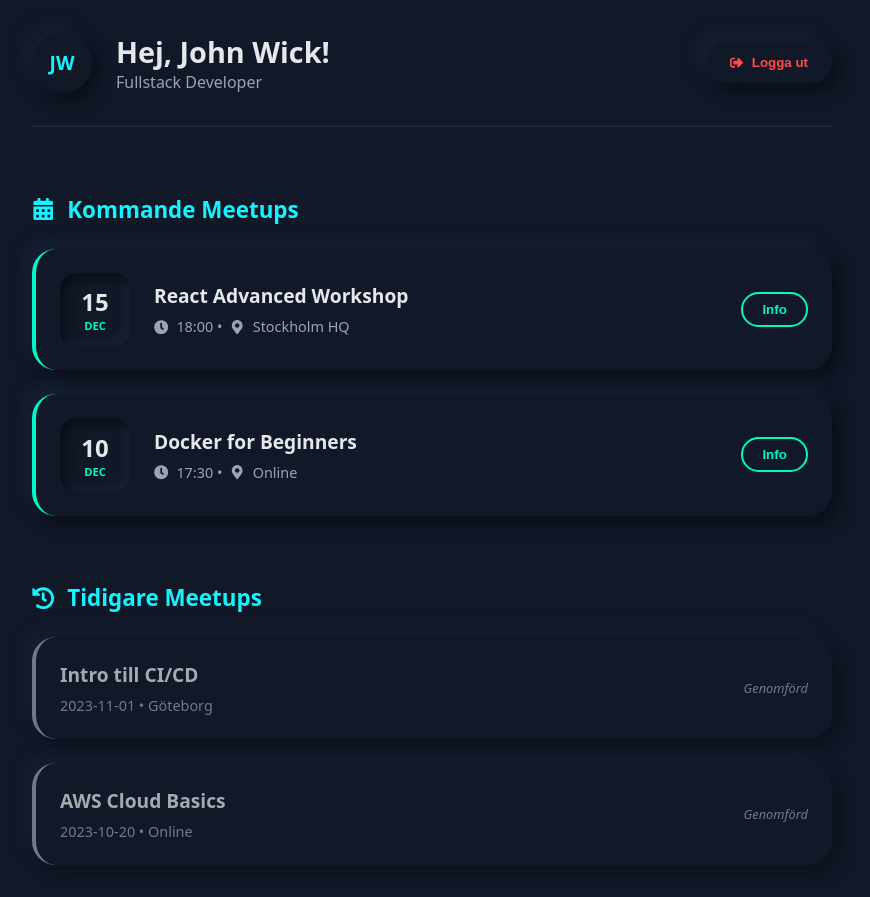
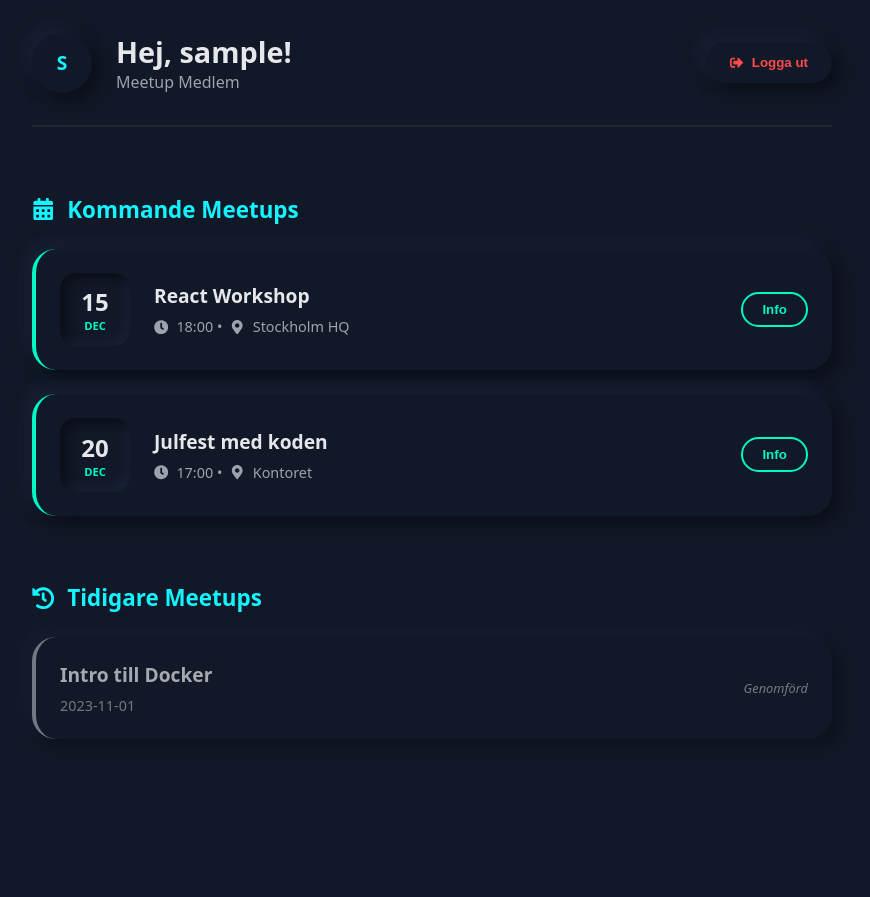
Before and after one commit to Officialw0z/meetup, a React (Vite) app in the folder client/: page /profile in a window 1280 px wide. Shown: the whole page, without its empty margins (208-1078 px from the left). After the commit the page ends 800 px from the top, so only its background shows below. Built offline with nearby package versions, Linux system fonts and the light colour scheme; sample sign-in values are in the browser's storage.

Commit message:
updated with authpage and loading

```diff
--- a/client/src/App.jsx
+++ b/client/src/App.jsx
@@ -3,17 +3,24 @@ import React from "react";
 import { BrowserRouter as Router, Routes, Route } from "react-router-dom";
 import AuthPage from "./components/AuthPage.jsx";
 import ProfilePage from "./components/ProfilePage.jsx";
+import ProtectedRoute from "./components/ProtectedRoute.jsx";
 import "./index.css";
 
 function App() {
   return (
     <Router>
       <Routes>
-        {/* Startsidan är inloggning */}
         <Route path="/" element={<AuthPage />} />
 
-        {/* Profilsidan */}
-        <Route path="/profile" element={<ProfilePage />} />
+        {/* Skydda profilsidan */}
+        <Route
+          path="/profile"
+          element={
+            <ProtectedRoute>
+              <ProfilePage />
+            </ProtectedRoute>
+          }
+        />
       </Routes>
     </Router>
   );
--- a/client/src/components/AuthPage.jsx
+++ b/client/src/components/AuthPage.jsx
@@ -9,7 +9,11 @@ const AuthPage = () => {
   // <--- NY 3: Funktionen som körs när man klickar Login
   const handleLogin = (e) => {
     e.preventDefault(); // Stoppar sidan från att ladda om
-    console.log("Loggar in och navigerar till profil...");
+  /*   console.log("Loggar in och navigerar till profil..."); */
+  localStorage.setItem("token", "12345-fake-token"); // Tas bort när backend fungerar
+    localStorage.setItem("username", "FrontendKing"); // Tas bort när backend fungerar
+
+    navigate("/profile");
     navigate("/profile"); // Skickar användaren till profilsidan
   };
 
--- a/client/src/components/ProfilePage.jsx
+++ b/client/src/components/ProfilePage.jsx
@@ -1,37 +1,69 @@
-import React from 'react';
-import '../styles/ProfilePage.scss'; // Vi skapar denna strax
+import React, { useState, useEffect } from 'react';
+import '../styles/ProfilePage.scss';
 import { FaCalendarAlt, FaMapMarkerAlt, FaClock, FaHistory, FaSignOutAlt } from 'react-icons/fa';
 import { useNavigate } from 'react-router-dom';
 
 const ProfilePage = () => {
   const navigate = useNavigate();
 
-  // MOCK-DATA (Eftersom backend inte är kopplad än)
-  const upcomingMeetups = [
-    { id: 1, title: 'React Advanced Workshop', date: '2023-12-15', time: '18:00', location: 'Stockholm HQ' },
-    { id: 2, title: 'Docker for Beginners', date: '2024-01-10', time: '17:30', location: 'Online' },
-  ];
+  // States
+  const [loading, setLoading] = useState(true); // Börjar som "laddar"
+  const [upcomingMeetups, setUpcomingMeetups] = useState([]);
+  const [pastMeetups, setPastMeetups] = useState([]);
+  const [username] = useState(localStorage.getItem("username") || "Användare");
 
-  const pastMeetups = [
-    { id: 3, title: 'Intro till CI/CD', date: '2023-11-01', time: '18:00', location: 'Göteborg' },
-    { id: 4, title: 'AWS Cloud Basics', date: '2023-10-20', time: '19:00', location: 'Online' },
-  ];
+ useEffect(() => {
+
+    const fakeFetch = () => {
+      setTimeout(() => {
+        // Låtsas-data
+        setUpcomingMeetups([
+           { id: 1, title: 'React Workshop', date: '2023-12-15', time: '18:00', location: 'Stockholm HQ' },
+           { id: 2, title: 'Julfest med koden', date: '2023-12-20', time: '17:00', location: 'Kontoret' }
+        ]);
+
+        setPastMeetups([
+           { id: 3, title: 'Intro till Docker', date: '2023-11-01', time: '18:00', location: 'Online' }
+        ]);
+
+        setLoading(false);
+      }, 1500);
+    };
+
+    fakeFetch();
+  }, []);
 
   const handleLogout = () => {
-    navigate('/'); // Gå tillbaka till inloggning
+    localStorage.removeItem("token");
+    localStorage.removeItem("username");
+    navigate('/');
   };
 
+  // --- RENDERING ---
+
+  // 1. Visa spinner om vi laddar
+  if (loading) {
+    return (
+      <div className="profile">
+        {/* Centrerad spinner */}
+        <div style={{ display: 'flex', height: '100vh', alignItems: 'center', justifyContent: 'center' }}>
+           <div className="spinner"></div> {/* Se till att CSS finns för denna */}
+        </div>
+      </div>
+    );
+  }
+
+  // 2. Visa profilen när datan är "hämtad"
   return (
     <div className="profile">
       <div className="profile__wrapper">
 
-        {/* Header Section */}
         <header className="profile__header">
           <div className="profile__user-info">
-            <div className="profile__avatar">JW</div>
+            <div className="profile__avatar">{username.charAt(0).toUpperCase()}</div>
             <div>
-              <h1>Hej, John Wick!</h1>
-              <p>Fullstack Developer</p>
+              <h1>Hej, {username}!</h1>
+              <p>Meetup Medlem</p>
             </div>
           </div>
           <button onClick={handleLogout} className="profile__logout-btn">
@@ -39,7 +71,7 @@ const ProfilePage = () => {
           </button>
         </header>
 
-        {/* Kommande Meetups */}
+        {/* Kommande */}
         <section className="profile__section">
           <h2><FaCalendarAlt /> Kommande Meetups</h2>
           <div className="meetup-list">
@@ -47,7 +79,7 @@ const ProfilePage = () => {
               <div key={meetup.id} className="meetup-card meetup-card--upcoming">
                 <div className="meetup-card__date">
                   <span>{meetup.date.split('-')[2]}</span>
-                  <small>DEC</small> {/* Hårdkodat för demo */}
+                  <small>DEC</small>
                 </div>
                 <div className="meetup-card__info">
                   <h3>{meetup.title}</h3>
@@ -63,11 +95,12 @@ const ProfilePage = () => {
         <section className="profile__section">
           <h2><FaHistory /> Tidigare Meetups</h2>
           <div className="meetup-list">
+             {/* ... rendera pastMeetups på samma sätt ... */}
              {pastMeetups.map((meetup) => (
                 <div key={meetup.id} className="meetup-card meetup-card--past">
                    <div className="meetup-card__info">
                       <h3>{meetup.title}</h3>
-                  <p>{meetup.date} • {meetup.location}</p>
+                      <p>{meetup.date}</p>
                    </div>
                    <span className="meetup-status">Genomförd</span>
                 </div>
--- /dev/null
+++ b/client/src/components/ProtectedRoute.jsx
@@ -0,0 +1,16 @@
+import React from 'react';
+import { Navigate } from 'react-router-dom';
+
+const ProtectedRoute = ({ children }) => {
+  const token = localStorage.getItem('token');
+
+  // Om ingen token finns, skicka tillbaka till start/login
+  if (!token) {
+    return <Navigate to="/" replace />;
+  }
+
+  // Annars, visa sidan
+  return children;
+};
+
+export default ProtectedRoute;
--- a/client/src/styles/ProfilePage.scss
+++ b/client/src/styles/ProfilePage.scss
@@ -173,3 +173,16 @@ $shadow-in: inset 6px 6px 10px #0b0f19, inset -6px -6px 10px #172135;
     &__btn { width: 100%; }
   }
 }
+
+.spinner {
+  width: 50px;
+  height: 50px;
+  border-radius: 50%;
+  border: 4px solid #111827; // Bakgrundsfärgen
+  border-top-color: #14f4ff; // Din accentfärg
+  animation: spin 1s linear infinite;
+}
+
+@keyframes spin {
+  to { transform: rotate(360deg); }
+}
```
Lines whose indentation alone changed are shown as unchanged.
